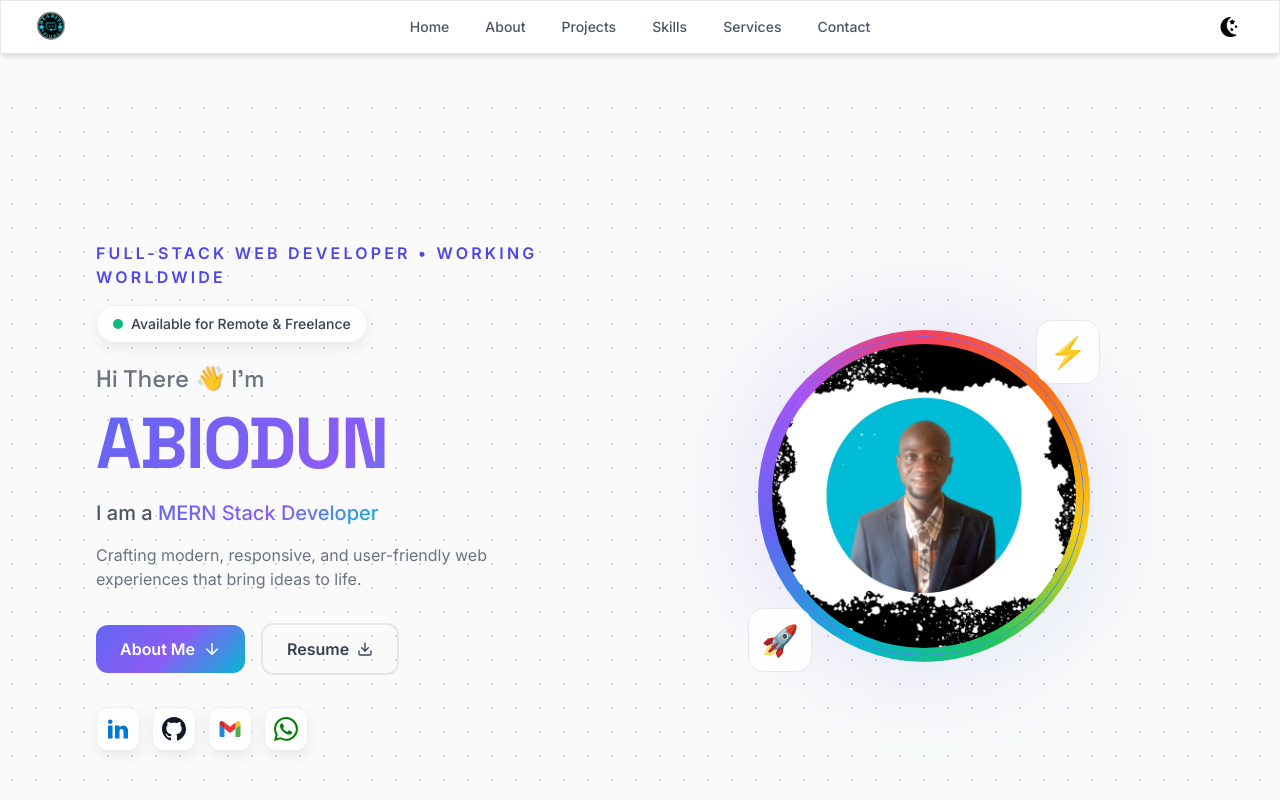
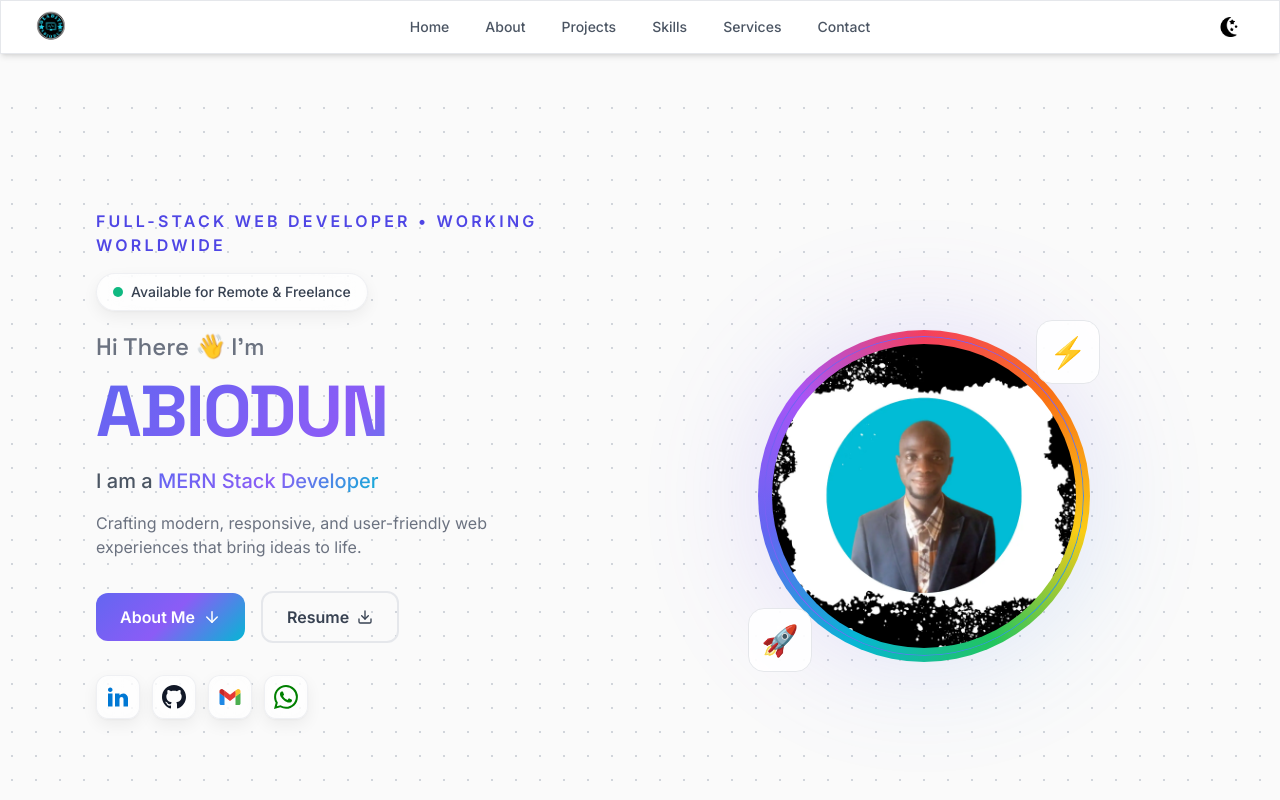
Before and after one commit to oladiti/myPortfolio, a React (Vite) app: page / in a window 1280 px wide. Shown: the top 800 px of the page. Built offline with nearby package versions, Linux system fonts and the light colour scheme; no server answers.

Commit message:
full stack update

```diff
--- a/src/components/sections/Home.jsx
+++ b/src/components/sections/Home.jsx
@@ -32,7 +32,7 @@ function Home() {
     <div name="Home" className="relative min-h-screen w-full flex items-center overflow-hidden dot-pattern">
       <div className="section-content relative z-10 grid lg:grid-cols-2 gap-12 items-center py-12">
         <div className="text-center lg:text-left" data-aos="fade-up">
-          <p className="mb-4 text-sm sm:text-base font-semibold uppercase tracking-[0.2em] text-indigo-600 dark:text-indigo-400">
+          <p className="mb-4 -mt-16 text-sm sm:text-base font-semibold uppercase tracking-[0.2em] text-indigo-600 dark:text-indigo-400">
             Full-Stack Web Developer • Working Worldwide
           </p>
           <div className="inline-flex items-center gap-2 px-4 py-2 rounded-full glass shadow-card mb-5">
```
